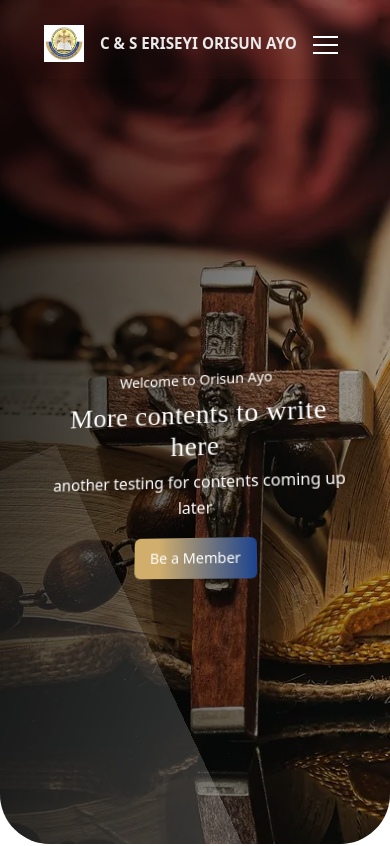
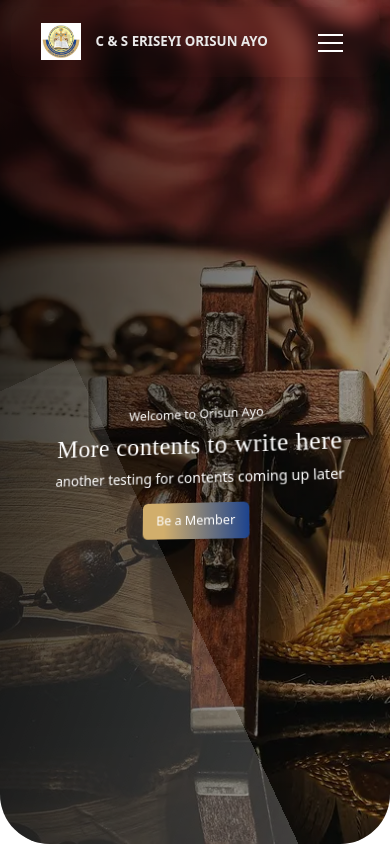
Before and after one commit to tcarsity/eriseyi-orisun-ayo, a React (Vite) app: page / in a window 390 px wide. Shown: the top 846 px of the page. Built offline with nearby package versions, Linux system fonts and the light colour scheme; no server answers.

Commit message:
Font size

```diff
--- a/src/assets/style.scss
+++ b/src/assets/style.scss
@@ -19,7 +19,7 @@ $church-color: #d1ae6c;
 
 html,
 body {
-  font-size: clamp(16px, 1.8vw, 17px);
+  font-size: clamp(14px, 1.8vw, 17px);
   overflow-x: hidden;
 }
 
```
